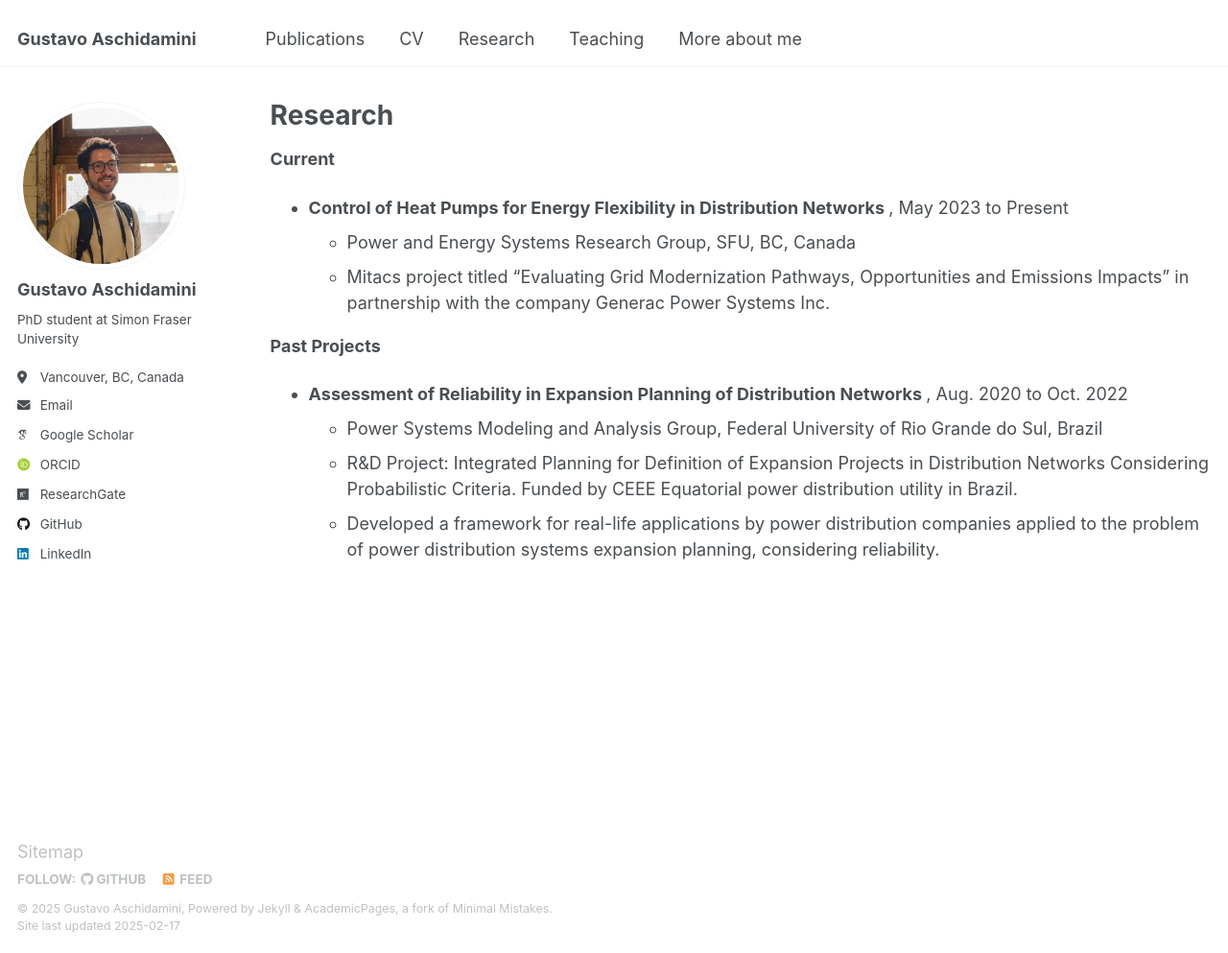
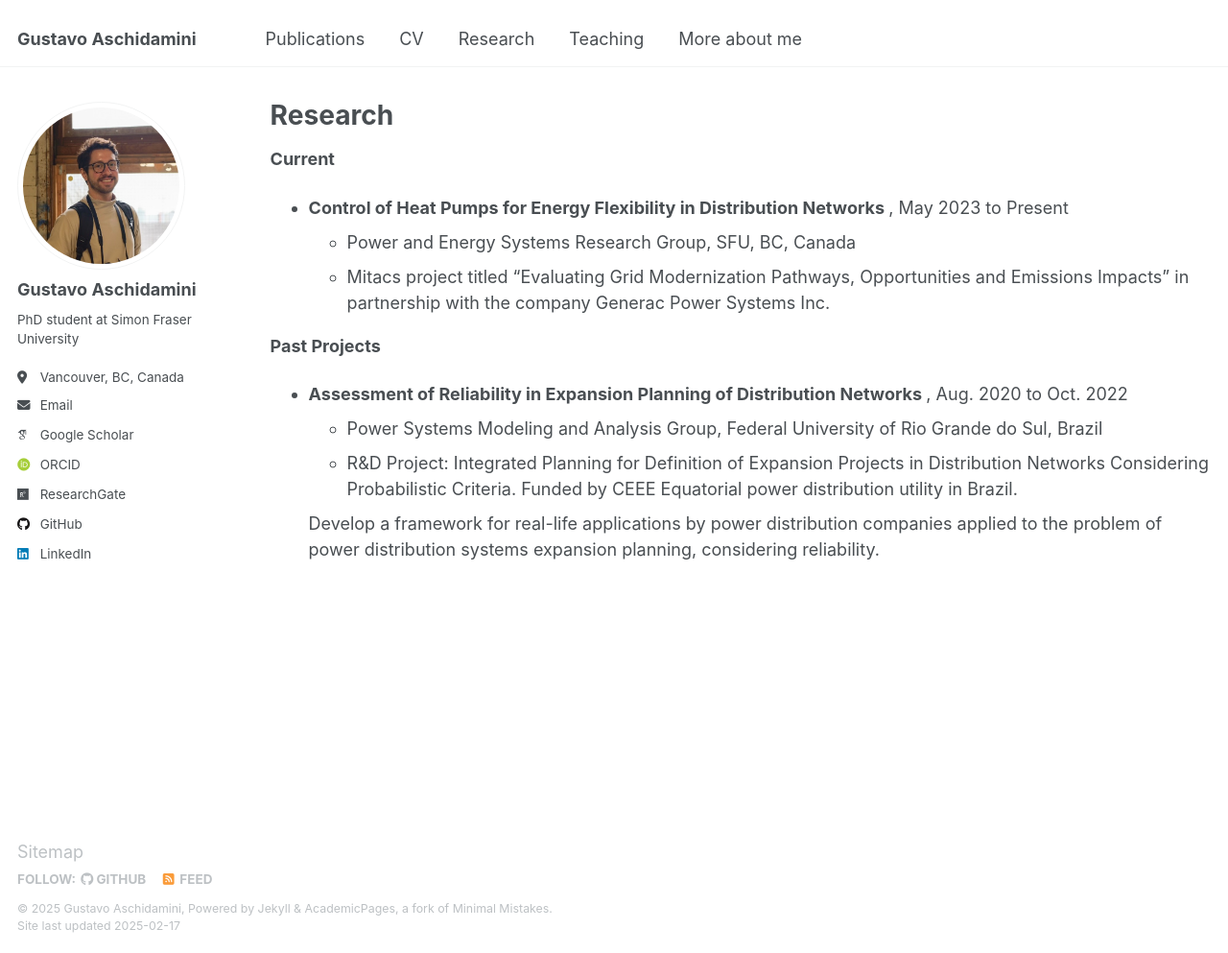
Before and after one commit to gaschidamini/gaschidamini.github.io, a Jekyll site: the page built from _pages/research.html, in a window 1280 px wide and 993 px high. Shown: the whole window at 96% size. Built offline with Jekyll 4.4.1, drawn with Linux system fonts in a browser that asks for light colours; some web fonts are replaced.

Commit message:
Update research.html

```diff
--- a/_pages/research.html
+++ b/_pages/research.html
@@ -22,6 +22,6 @@ author_profile: true
   <ul>
     <li>Power Systems Modeling and Analysis Group, Federal University of Rio Grande do Sul, Brazil</li>
     <li>R&D Project: Integrated Planning for Definition of Expansion Projects in Distribution Networks Considering Probabilistic Criteria. Funded by CEEE Equatorial power distribution utility in Brazil.</li>
-    <li>Developed a framework for real-life applications by power distribution companies applied to the problem of power distribution systems expansion planning, considering reliability.</li>
-  </ul>
+   </ul>
+  Develop a framework for real-life applications by power distribution companies applied to the problem of power distribution systems expansion planning, considering reliability.
 </ul>
```
